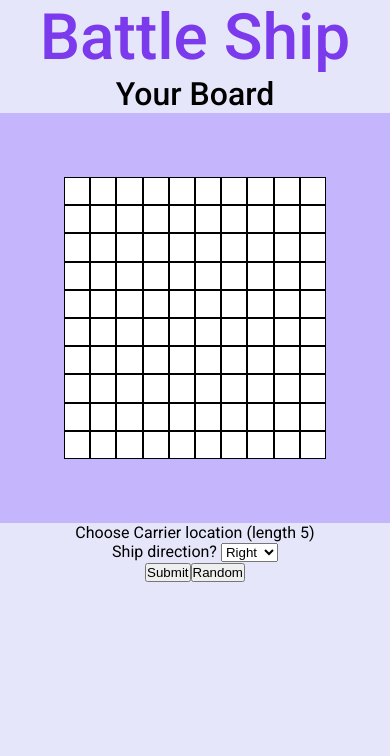
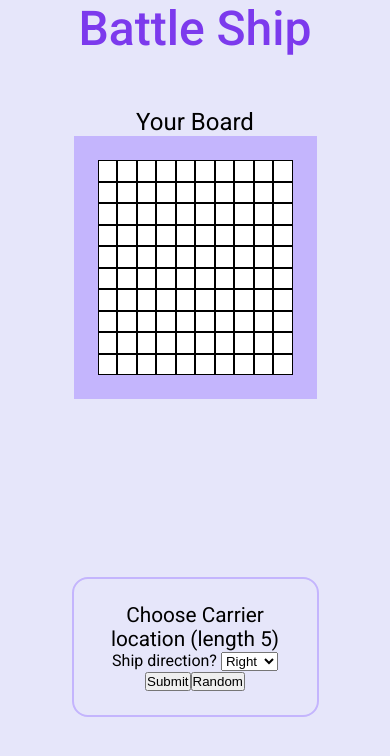
Before and after one commit to NateTewolde/battleship, a website built with webpack: page dist/index.html in a window 390 px wide. Built offline with nearby package versions, Linux system fonts and the light colour scheme.

Commit message:
Update .gameboard, #content, and .gameboard-section to show and format both gameboards to fit on mobile screens as well as clean up add ship form partially

```diff
--- a/src/styles/style.css
+++ b/src/styles/style.css
@@ -1,5 +1,9 @@
 @import url("https://fonts.googleapis.com/css2?family=Roboto:wght@300;400;500;700;900&display=swap");
-
+/*wishlist: add rocks background image around grid so its like ships
+hidden amongst the rocks cant see eachother but firing
+- or make them look like gameboards with the background being carpety like gameboard
+on the carpet. maybe the battleship title is in toy blocks
+*/
 * {
   margin: 0;
   padding: 0;
@@ -7,49 +11,60 @@
 html {
   overflow: hidden;
 }
-body {
+
+#content {
   background-color: lavender;
   height: 100vh;
   overflow: hidden;
   font-family: "Roboto", sans-serif;
+  display: grid;
+  grid-template-rows: min-content 1fr;
 }
 
-#content {
+.add-ship-container {
+  text-align: center;
+  border: 2px solid #c4b5fd;
+  border-radius: 16px;
+  padding: 24px;
+  width: clamp(100px, 50%, 700px);
+}
+
+.add-ship-prompt {
+  font-size: 1.3rem;
 }
 
 .game-header {
   text-align: center;
   color: #7c3aed;
-  font-size: 4rem;
+  font-size: 3rem;
   font-weight: 500;
 }
 
 .gameboard-section {
-  display: flex;
-  flex-direction: column;
+  display: grid;
+  grid-template-rows: 1fr 1fr;
+  align-items: center;
 }
 
 .computer-section,
 .player-section {
-  flex: 1;
   display: flex;
   flex-direction: column;
-  text-align: center;
-  height: 100%;
+  align-items: center;
 }
-/*add rocks background image around grid so its like ships
-hidden amongst the rocks cant see eachother but firing*/
+
 .gameboard-header {
-  font-size: 2rem;
-  font-weight: 500;
+  font-size: 1.5rem;
+  font-weight: 400;
 }
 
 .gameboard {
   display: flex;
   flex-direction: column-reverse;
   justify-content: center;
-  padding: 64px;
+  padding: 24px;
   background-color: #c4b5fd;
+  width: clamp(100px, 50%, 700px);
 }
 .row {
   display: flex;
@@ -85,6 +100,14 @@ hidden amongst the rocks cant see eachother but firing*/
   background-color: limegreen;
 }
 
+/*
+Steps to make responsive:
+  Mobile:
+    1. make both boards visible with no scrolling
+    2.
+
+*/
+
 /* stuff for media quieries:
 player section:
   padding: 64px;
```
